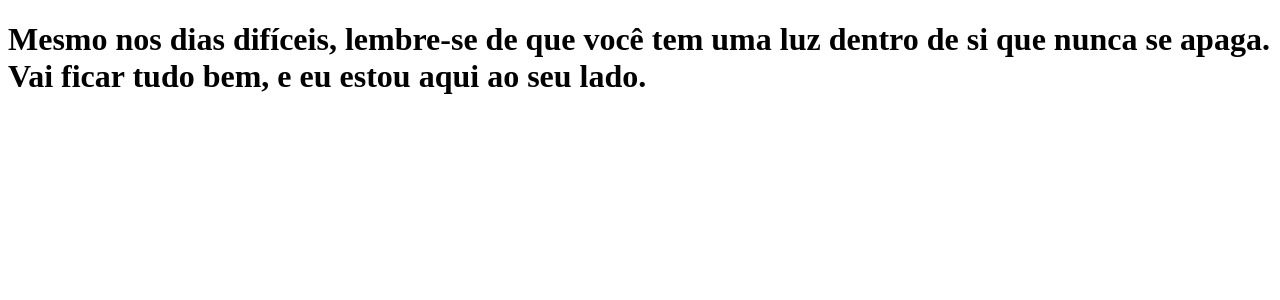
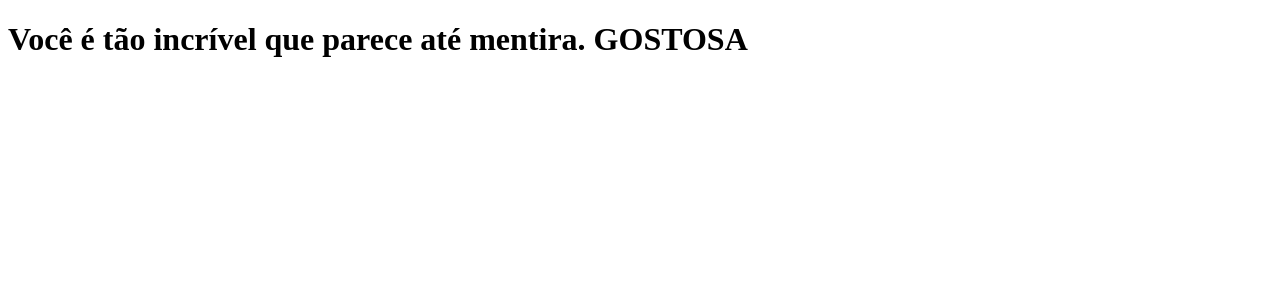
Before and after one commit to davidgabriel23/clone-tab-news, a Next.js app: page / in a window 1280 px wide. Shown: the top 300 px of the page. Built offline with nearby package versions, Linux system fonts and the light colour scheme.

Commit message:
att da frase

```diff
--- a/pages/index.js
+++ b/pages/index.js
@@ -1,7 +1,7 @@
 function Home() {
 
 
-    return <h1>Mesmo nos dias difíceis, lembre-se de que você tem uma luz dentro de si que nunca se apaga. Vai ficar tudo bem, e eu estou aqui ao seu lado.</h1>
+    return <h1>Você é tão incrível que parece até mentira. GOSTOSA</h1>
 
 }
 
```
